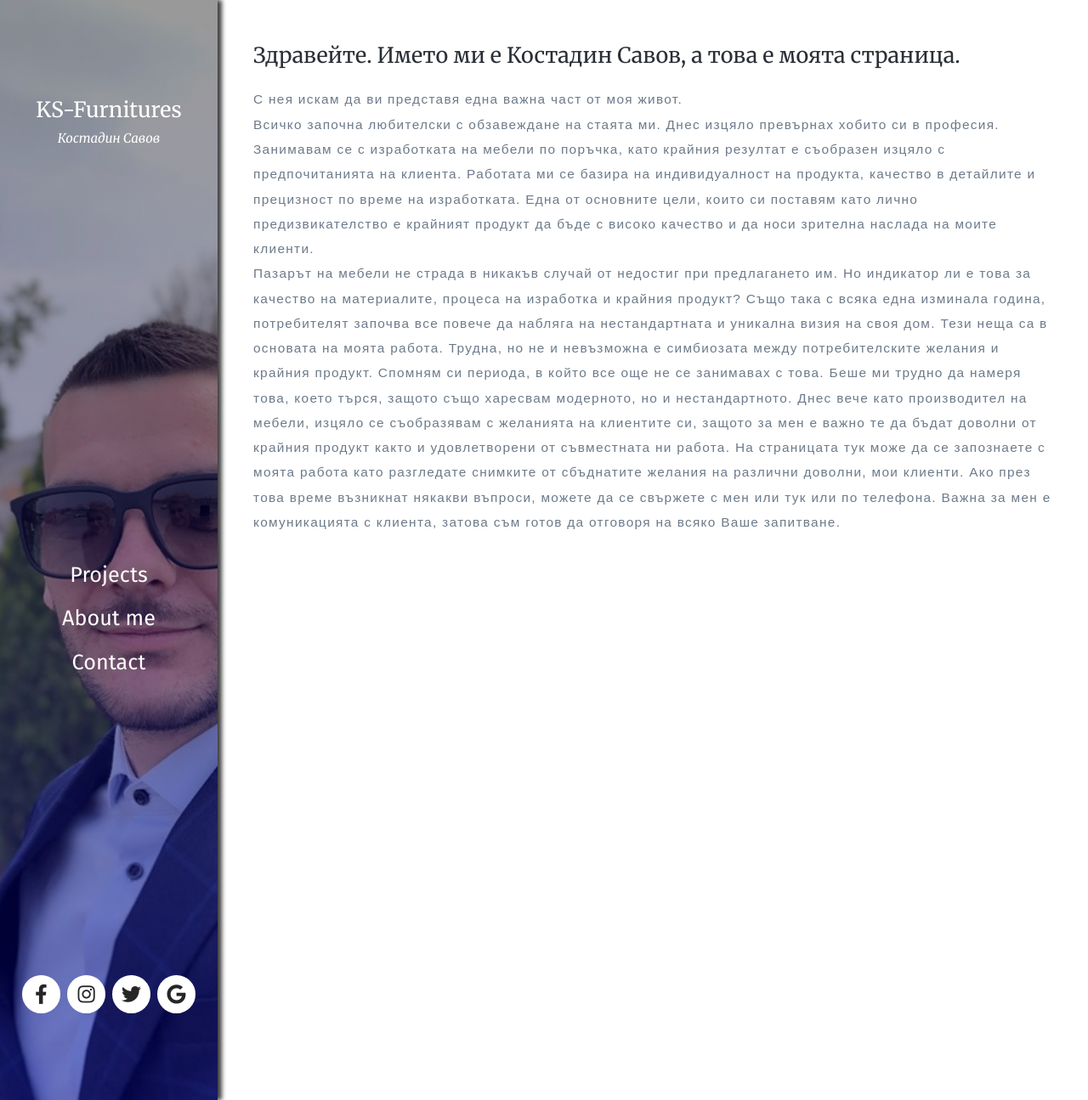
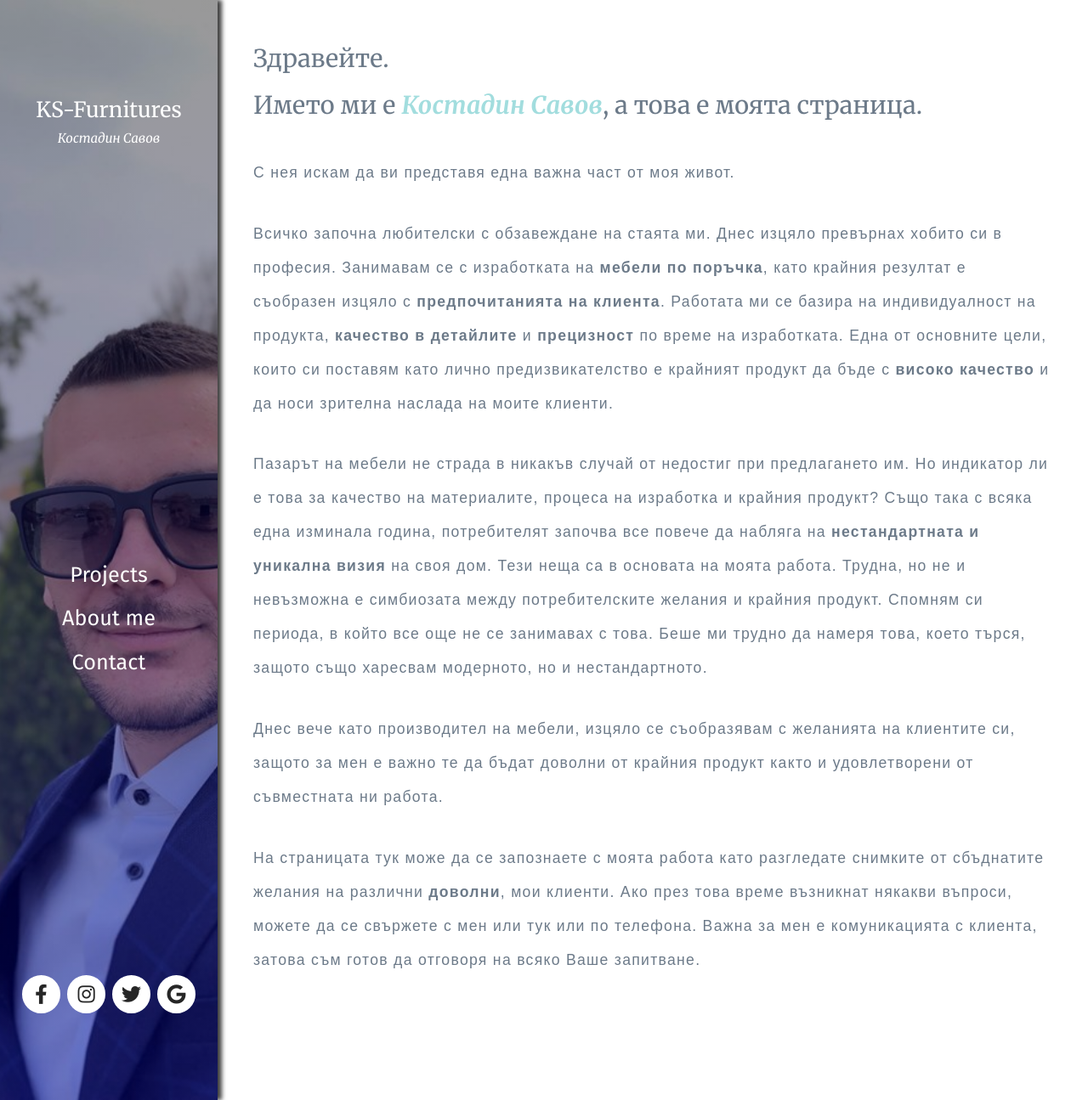
Before and after one commit to alenSavov/ks-furnitures, a Jekyll site: the page built from about-me.html, in a window 1280 px wide and 1295 px high. Shown: the whole window at 85% size. Built offline with Jekyll 4.4.1, drawn with Linux system fonts in a browser that asks for light colours; some web fonts are replaced.

Commit message:
Updated styles for about-me content

```diff
--- a/_config.yml
+++ b/_config.yml
@@ -19,8 +19,8 @@ description: >- # this means to ignore newlines until "baseurl:"
   Write an awesome description for your new site here. You can edit this
   line in _config.yml. It will appear in your document head meta (for
   Google search results) and in your feed.xml site description.
-baseurl: "/ks-furnitures" # the subpath of your site, e.g. /blog
-#baseurl: "" # the subpath of your site, e.g. /blog
+#baseurl: "/ks-furnitures" # the subpath of your site, e.g. /blog
+baseurl: "" # the subpath of your site, e.g. /blog
 url: "" # the base hostname & protocol for your site, e.g. http://example.com
 twitter_username: jekyllrb
 
--- a/about-me.html
+++ b/about-me.html
@@ -6,15 +6,20 @@ permalink: /about-me/
 
 <article class="about-me-wrapper">
     <header>
-        <h3>Здравейте. Името ми е Костадин Савов, а това е моята страница.</h3>
+        <h3>Здравейте. <br>Името ми е <i class="about-me-name">Костадин Савов</i>, а това е моята страница.</h3>
     </header>
     <p> С нея искам да ви представя една важна част от моя живот.</p>
 
-    <p>Всичко започна любителски с обзавеждане на стаята ми. Днес изцяло превърнах хобито си в професия. Занимавам се с изработката на мебели по поръчка, като крайния резултат е съобразен изцяло с предпочитанията на клиента. Работата ми се базира на индивидуалност на продукта, качество в детайлите и прецизност по време на изработката. Една от основните цели, които си поставям като лично предизвикателство е крайният продукт да бъде с високо качество и да носи зрителна наслада на моите клиенти.</p>
 
-        <p>Пазарът на мебели не страда в никакъв случай от недостиг при предлагането им. Но индикатор ли е това за качество на материалите, процеса на изработка и крайния продукт? Също така с всяка една изминала година, потребителят започва все повече да набляга на нестандартната и уникална визия на своя дом.
+    <p>Всичко започна любителски с обзавеждане на стаята ми. Днес изцяло превърнах хобито си в професия. Занимавам се с изработката на <b>мебели по поръчка</b>, като крайния резултат е съобразен изцяло с <b>предпочитанията на клиента</b>. Работата ми се базира на индивидуалност на продукта, <b>качество в детайлите</b> и <b>прецизност</b> по време на изработката. Една от основните цели, които си поставям като лично предизвикателство е крайният продукт да бъде с <b>високо качество</b> и да носи зрителна наслада на моите клиенти.</p>
+
+
+    <p>Пазарът на мебели не страда в никакъв случай от недостиг при предлагането им. Но индикатор ли е това за качество на материалите, процеса на изработка и крайния продукт? Също така с всяка една изминала година, потребителят започва все повече да набляга на <b>нестандартната и уникална визия</b> на своя дом.
         Тези неща са в основата на моята работа. Трудна, но не и невъзможна е симбиозата между потребителските желания и крайния продукт.
-        Спомням си периода, в който все още не се занимавах с това. Беше ми трудно да намеря това, което търся, защото също харесвам модерното, но и нестандартното. Днес вече като производител на мебели, изцяло се съобразявам с желанията на клиентите си, защото за мен е важно те да бъдат доволни от крайния продукт както и удовлетворени от съвместната ни работа.
+        Спомням си периода, в който все още не се занимавах с това. Беше ми трудно да намеря това, което търся, защото също харесвам модерното, но и нестандартното.</p>
 
-        На страницата тук може да се запознаете с моята работа като разгледате снимките от сбъднатите желания на различни доволни, мои клиенти. Ако през това време възникнат някакви въпроси, можете да се свържете с мен или тук или по телефона. Важна за мен е комуникацията с клиента, затова съм готов да отговоря на всяко Ваше запитване.</p>
+
+    <p>Днес вече като производител на мебели, изцяло се съобразявам с желанията на клиентите си, защото за мен е важно те да бъдат доволни от крайния продукт както и удовлетворени от съвместната ни работа.</p>
+
+    <p>На страницата тук може да се запознаете с моята работа като разгледате снимките от сбъднатите желания на различни <b>доволни</b>, мои клиенти. Ако през това време възникнат някакви въпроси, можете да се свържете с мен или тук или по телефона. Важна за мен е комуникацията с клиента, затова съм готов да отговоря на всяко Ваше запитване.</p>
 </article>
--- a/css/about-me.css
+++ b/css/about-me.css
@@ -1,10 +1,25 @@
 .about-me-wrapper {
-    font: var(--font-size-body)/1.9 "Muli", sans-serif;
-    color: rgb(42,47,54);
+    font: var(--font-size-body-larger)/1.9 "Muli", sans-serif;
+    /*color: rgb(42,47,54);*/
 }
 
 .about-me-wrapper p {
     color: var(--color-body-text);
     font-size: 1.1em;
     letter-spacing: 1.3px;
+    line-height: 40px;
 }
+
+.about-me-name{
+    font-weight: 900;
+    font-style: italic;
+    color: var(--color-primary-blue-button);
+}
+
+span{
+    color: var(--color-primary-blue-button);
+}
+
+p{
+    margin: 1.8em 0;
+}
```
